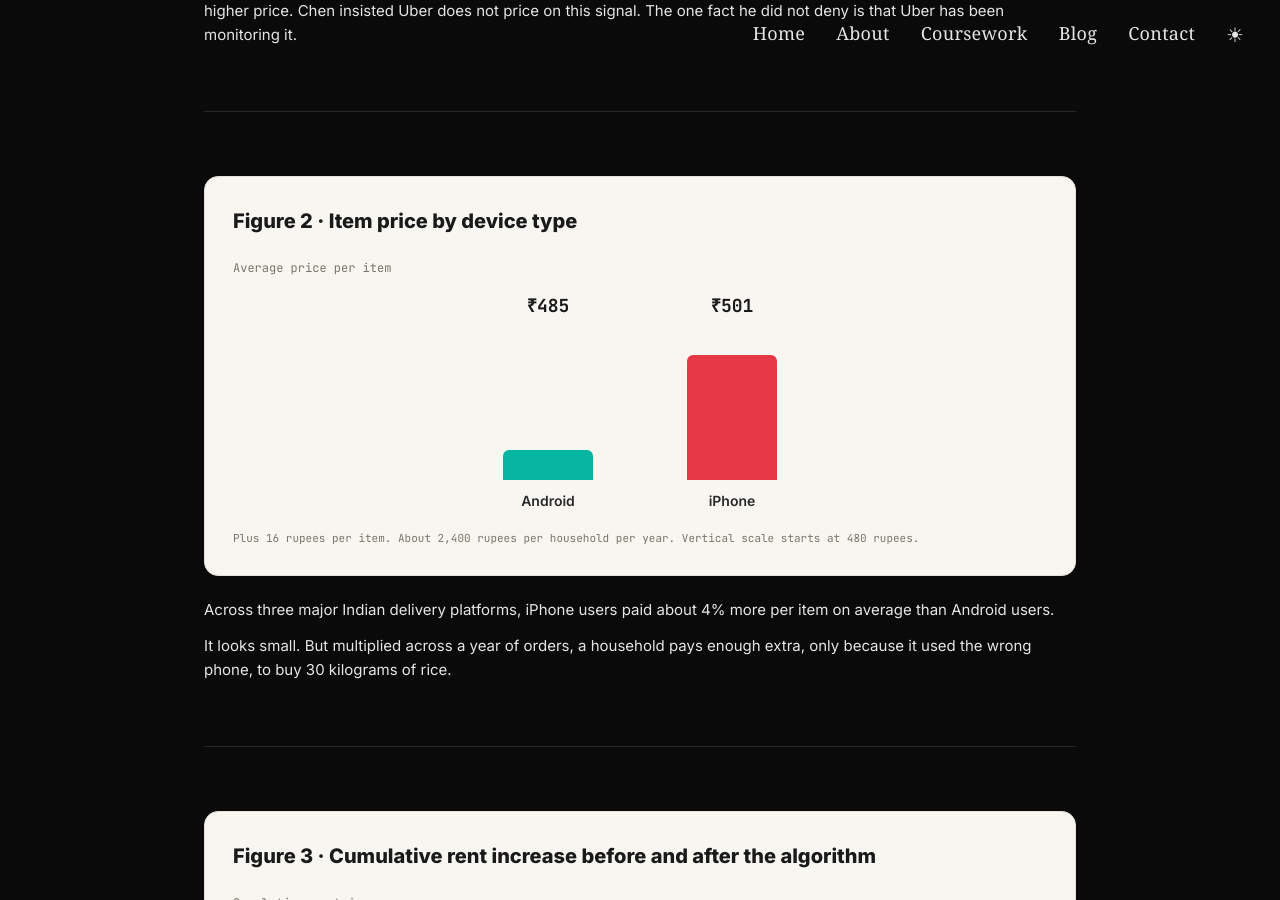
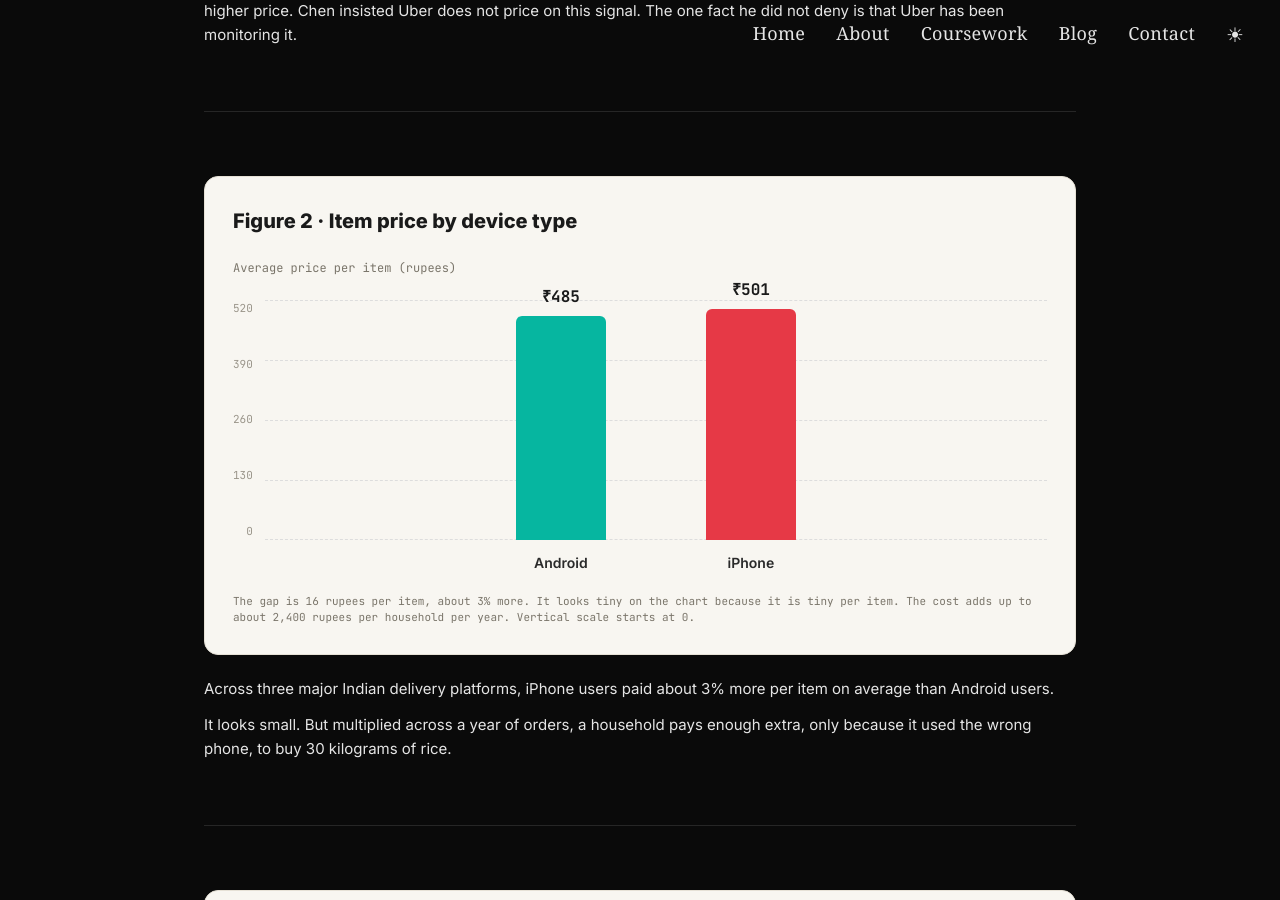
Before and after one commit to crushWu8/my-site, a Jekyll site: the page built from _posts/2026-06-18-the-price-is-watching-you.md, in a window 1280 px wide and 900 px high, scrolled down 4933 px. Built offline with Jekyll 4.4.1, drawn with Linux system fonts in a browser that asks for light colours.

Commit message:
new blog

```diff
--- a/_posts/2026-06-18-the-price-is-watching-you.md
+++ b/_posts/2026-06-18-the-price-is-watching-you.md
@@ -162,23 +162,27 @@ excerpt: In 1985, four things decided the price of a plane ticket. In 2026, it's
         <div class="pe-fig-head">
           <span class="pe-fig-title">Figure 2 &middot; Item price by device type</span>
         </div>
-        <div class="pe-bars2-cap">Average price per item</div>
-        <div class="pe-bars2">
-          <div class="pe-bar2-col">
-            <div class="pe-bar2-val">&#8377;485</div>
-            <div class="pe-bar2-track"><div class="pe-bar2 teal-bg" style="height:20%"></div></div>
-            <div class="pe-bar2-name">Android</div>
-          </div>
-          <div class="pe-bar2-col">
-            <div class="pe-bar2-val">&#8377;501</div>
-            <div class="pe-bar2-track"><div class="pe-bar2 red-bg" style="height:84%"></div></div>
-            <div class="pe-bar2-name">iPhone</div>
+        <div class="pe-bars2-cap">Average price per item (rupees)</div>
+        <div class="pe-bars2-wrap">
+          <div class="pe-bars2-yaxis"><span>520</span><span>390</span><span>260</span><span>130</span><span>0</span></div>
+          <div class="pe-bars2-plot">
+            <div class="pe-bars2-grid"><i></i><i></i><i></i><i></i><i></i></div>
+            <div class="pe-bars2">
+              <div class="pe-bar2-col">
+                <div class="pe-bar2-track"><div class="pe-bar2 teal-bg" style="height:93.3%"><span class="pe-bar2-val">&#8377;485</span></div></div>
+                <div class="pe-bar2-name">Android</div>
+              </div>
+              <div class="pe-bar2-col">
+                <div class="pe-bar2-track"><div class="pe-bar2 red-bg" style="height:96.3%"><span class="pe-bar2-val">&#8377;501</span></div></div>
+                <div class="pe-bar2-name">iPhone</div>
+              </div>
+            </div>
           </div>
         </div>
-        <p class="pe-fig-note">Plus 16 rupees per item. About 2,400 rupees per household per year. Vertical scale starts at 480 rupees.</p>
+        <p class="pe-fig-note">The gap is 16 rupees per item, about 3% more. It looks tiny on the chart because it is tiny per item. The cost adds up to about 2,400 rupees per household per year. Vertical scale starts at 0.</p>
       </figure>
       <div class="pe-fig-read">
-        <p>Across three major Indian delivery platforms, iPhone users paid about 4% more per item on average than Android users.</p>
+        <p>Across three major Indian delivery platforms, iPhone users paid about 3% more per item on average than Android users.</p>
         <p>It looks small. But multiplied across a year of orders, a household pays enough extra, only because it used the wrong phone, to buy 30 kilograms of rice.</p>
       </div>
     </div>
@@ -469,11 +473,18 @@ excerpt: In 1985, four things decided the price of a plane ticket. In 2026, it's
 
 /* Fig 2 · bar chart */
 .pe-bars2-cap, .pe-line-cap{font-family:"JetBrains Mono",monospace; font-size:12px; color:#7a756a; margin-bottom:14px}
-.pe-bars2{display:flex; justify-content:center; align-items:flex-end; gap:64px; height:220px; padding:0 20px}
-.pe-bar2-col{display:flex; flex-direction:column; align-items:center; height:100%; justify-content:flex-end; gap:10px; width:120px}
-.pe-bar2-val{font-family:"JetBrains Mono",monospace; font-weight:700; font-size:18px; color:#1a1a1a}
-.pe-bar2-track{width:90px; height:160px; display:flex; align-items:flex-end}
-.pe-bar2{width:100%; border-radius:6px 6px 0 0; transition:height .6s cubic-bezier(.4,0,.2,1)}
+.pe-bars2-wrap{display:flex; gap:12px; align-items:flex-start; padding:8px 0 0}
+.pe-bars2-yaxis{display:flex; flex-direction:column; justify-content:space-between; height:240px; text-align:right;
+  font-family:"JetBrains Mono",monospace; font-size:11px; color:#9a958a; flex:none}
+.pe-bars2-plot{position:relative; flex:1}
+.pe-bars2-grid{position:absolute; left:0; right:0; top:0; height:240px; display:flex; flex-direction:column; justify-content:space-between; pointer-events:none}
+.pe-bars2-grid i{display:block; height:0; border-top:1px dashed #ddd}
+.pe-bars2{display:flex; justify-content:center; align-items:flex-end; gap:80px; padding:0 10px}
+.pe-bar2-col{display:flex; flex-direction:column; align-items:center; gap:12px; width:110px}
+.pe-bar2-track{position:relative; width:90px; height:240px; display:flex; align-items:flex-end}
+.pe-bar2{position:relative; width:100%; border-radius:6px 6px 0 0; transition:height .6s cubic-bezier(.4,0,.2,1)}
+.pe-bar2-val{position:absolute; bottom:100%; left:50%; transform:translateX(-50%); margin-bottom:7px; white-space:nowrap;
+  font-family:"JetBrains Mono",monospace; font-weight:700; font-size:16px; color:#1a1a1a}
 .pe-bar2-name{font-family:"Inter",sans-serif; font-weight:600; font-size:14px; color:#2a2a2a}
 
 /* Fig 3 · line chart */
```
Also changed, not shown: 2 other files.
